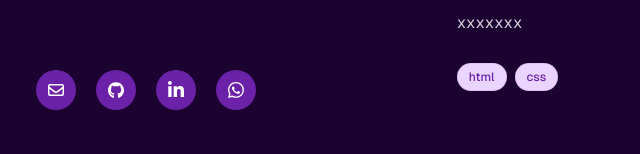
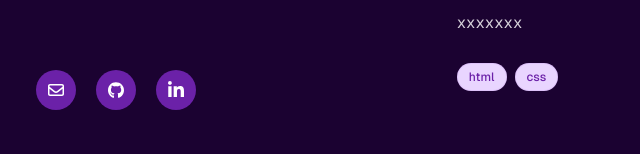
Before and after one commit to ines-sys/portafolio, a Next.js app: page / in a window 1280 px wide. Shown: the part 585-739 px from the top of the page, without its empty margins (307-947 px from the left). Built offline with nearby package versions, Linux system fonts and the light colour scheme.

Commit message:
feat: remove ws contact, also modify colors

```diff
--- a/src/app/components/SocialContact/index.tsx
+++ b/src/app/components/SocialContact/index.tsx
@@ -1,30 +1,22 @@
 const SocialContact = () => {
     return (
         <div className="socialCard flex items-center justify-center p-6 gap-5 bg-transparent">
-            <a className="socialContainer containerOne w-10 h-10 rounded-full bg-purple-800 flex items-center justify-center overflow-hidden transition duration-1000" href="mailto:inesmariaconcepcion@gmail.com" title='inesmariaconcepcion@gmail.com'>
+            <a className="socialContainer containerOne w-10 h-10 rounded-full bg-primary flex items-center justify-center overflow-hidden transition duration-1000" href="mailto:inesmariaconcepcion@gmail.com" title='inesmariaconcepcion@gmail.com'>
                 <svg xmlns="http://www.w3.org/2000/svg" viewBox="0 0 512 512" className="socialSvg w-4">
                     <path d="M64 112c-8.8 0-16 7.2-16 16l0 22.1L220.5 291.7c20.7 17 50.4 17 71.1 0L464 150.1l0-22.1c0-8.8-7.2-16-16-16L64 112zM48 212.2L48 384c0 8.8 7.2 16 16 16l384 0c8.8 0 16-7.2 16-16l0-171.8L322 328.8c-38.4 31.5-93.7 31.5-132 0L48 212.2zM0 128C0 92.7 28.7 64 64 64l384 0c35.3 0 64 28.7 64 64l0 256c0 35.3-28.7 64-64 64L64 448c-35.3 0-64-28.7-64-64L0 128z" />
                 </svg>
             </a>
 
-            <a className="socialContainer containerTwo w-10 h-10 rounded-full bg-purple-800 flex items-center justify-center overflow-hidden transition duration-1000" href="https://github.com/ines-sys" title="ines-sys">
+            <a className="socialContainer containerTwo w-10 h-10 rounded-full bg-primary flex items-center justify-center overflow-hidden transition duration-1000" href="https://github.com/ines-sys" title="ines-sys">
                 <svg xmlns="http://www.w3.org/2000/svg" viewBox="0 0 496 512" className="socialSvg w-4">
                     <path d="M165.9 397.4c0 2-2.3 3.6-5.2 3.6-3.3 .3-5.6-1.3-5.6-3.6 0-2 2.3-3.6 5.2-3.6 3-.3 5.6 1.3 5.6 3.6zm-31.1-4.5c-.7 2 1.3 4.3 4.3 4.9 2.6 1 5.6 0 6.2-2s-1.3-4.3-4.3-5.2c-2.6-.7-5.5 .3-6.2 2.3zm44.2-1.7c-2.9 .7-4.9 2.6-4.6 4.9 .3 2 2.9 3.3 5.9 2.6 2.9-.7 4.9-2.6 4.6-4.6-.3-1.9-3-3.2-5.9-2.9zM244.8 8C106.1 8 0 113.3 0 252c0 110.9 69.8 205.8 169.5 239.2 12.8 2.3 17.3-5.6 17.3-12.1 0-6.2-.3-40.4-.3-61.4 0 0-70 15-84.7-29.8 0 0-11.4-29.1-27.8-36.6 0 0-22.9-15.7 1.6-15.4 0 0 24.9 2 38.6 25.8 21.9 38.6 58.6 27.5 72.9 20.9 2.3-16 8.8-27.1 16-33.7-55.9-6.2-112.3-14.3-112.3-110.5 0-27.5 7.6-41.3 23.6-58.9-2.6-6.5-11.1-33.3 2.6-67.9 20.9-6.5 69 27 69 27 20-5.6 41.5-8.5 62.8-8.5s42.8 2.9 62.8 8.5c0 0 48.1-33.6 69-27 13.7 34.7 5.2 61.4 2.6 67.9 16 17.7 25.8 31.5 25.8 58.9 0 96.5-58.9 104.2-114.8 110.5 9.2 7.9 17 22.9 17 46.4 0 33.7-.3 75.4-.3 83.6 0 6.5 4.6 14.4 17.3 12.1C428.2 457.8 496 362.9 496 252 496 113.3 383.5 8 244.8 8zM97.2 352.9c-1.3 1-1 3.3 .7 5.2 1.6 1.6 3.9 2.3 5.2 1 1.3-1 1-3.3-.7-5.2-1.6-1.6-3.9-2.3-5.2-1zm-10.8-8.1c-.7 1.3 .3 2.9 2.3 3.9 1.6 1 3.6 .7 4.3-.7 .7-1.3-.3-2.9-2.3-3.9-2-.6-3.6-.3-4.3 .7zm32.4 35.6c-1.6 1.3-1 4.3 1.3 6.2 2.3 2.3 5.2 2.6 6.5 1 1.3-1.3 .7-4.3-1.3-6.2-2.2-2.3-5.2-2.6-6.5-1zm-11.4-14.7c-1.6 1-1.6 3.6 0 5.9 1.6 2.3 4.3 3.3 5.6 2.3 1.6-1.3 1.6-3.9 0-6.2-1.4-2.3-4-3.3-5.6-2z" />
                 </svg>
             </a>
 
-            <a className="socialContainer containerThree w-10 h-10 rounded-full bg-purple-800 flex items-center justify-center overflow-hidden transition duration-1000" href="https://www.linkedin.com/in/in%C3%A9s-mar%C3%ADa-montero-concepci%C3%B3n-6002752bb" title="Ines Maria M. C.">
+            <a className="socialContainer containerThree w-10 h-10 rounded-full bg-primary flex items-center justify-center overflow-hidden transition duration-1000" href="https://www.linkedin.com/in/in%C3%A9s-mar%C3%ADa-montero-concepci%C3%B3n-6002752bb" title="Ines Maria M. C.">
                 <svg viewBox="0 0 448 512" className="socialSvg w-4">
                     <path
                         d="M100.28 448H7.4V148.9h92.88zM53.79 108.1C24.09 108.1 0 83.5 0 53.8a53.79 53.79 0 0 1 107.58 0c0 29.7-24.1 54.3-53.79 54.3zM447.9 448h-92.68V302.4c0-34.7-.7-79.2-48.29-79.2-48.29 0-55.69 37.7-55.69 76.7V448h-92.78V148.9h89.08v40.8h1.3c12.4-23.5 42.69-48.3 87.88-48.3 94 0 111.28 61.9 111.28 142.3V448z"
-                    ></path>
-                </svg>
-            </a>
-
-            <a className="socialContainer containerFour w-10 h-10 rounded-full bg-purple-800 flex items-center justify-center overflow-hidden transition duration-1000" href="#">
-                <svg viewBox="0 0 16 16" className="socialSvg w-4">
-                    <path
-                        d="M13.601 2.326A7.854 7.854 0 0 0 7.994 0C3.627 0 .068 3.558.064 7.926c0 1.399.366 2.76 1.057 3.965L0 16l4.204-1.102a7.933 7.933 0 0 0 3.79.965h.004c4.368 0 7.926-3.558 7.93-7.93A7.898 7.898 0 0 0 13.6 2.326zM7.994 14.521a6.573 6.573 0 0 1-3.374-.922l-.242-.144-2.494.654.667-2.428-.157-.25a6.55 6.55 0 0 1-1.024-3.551c.002-3.637 2.96-6.594 6.602-6.594a6.606 6.606 0 0 1 6.594 6.594c-.002 3.637-2.96 6.594-6.594 6.594zm3.61-4.81c-.198-.1-1.174-.578-1.356-.644-.182-.067-.315-.1-.446.1-.13.198-.514.645-.63.777-.115.13-.23.147-.426.048-.198-.1-.838-.308-1.595-.983-.59-.526-.987-1.175-1.104-1.373-.115-.198-.013-.305.087-.405.09-.088.198-.23.298-.347.1-.115.13-.198.198-.33.067-.13.033-.248-.017-.347-.048-.1-.447-1.08-.61-1.471-.16-.39-.32-.335-.446-.335h-.385c-.13 0-.347.048-.528.248-.182.198-.696.678-.696 1.654s.712 1.918.812 2.05c.1.13 1.402 2.15 3.396 3.015.474.198.844.315 1.13.403.476.152.91.13 1.255.079.382-.058 1.175-.479 1.34-.94.165-.462.165-.86.115-.94-.048-.082-.182-.13-.38-.23z"
                     ></path>
                 </svg>
             </a>
```
